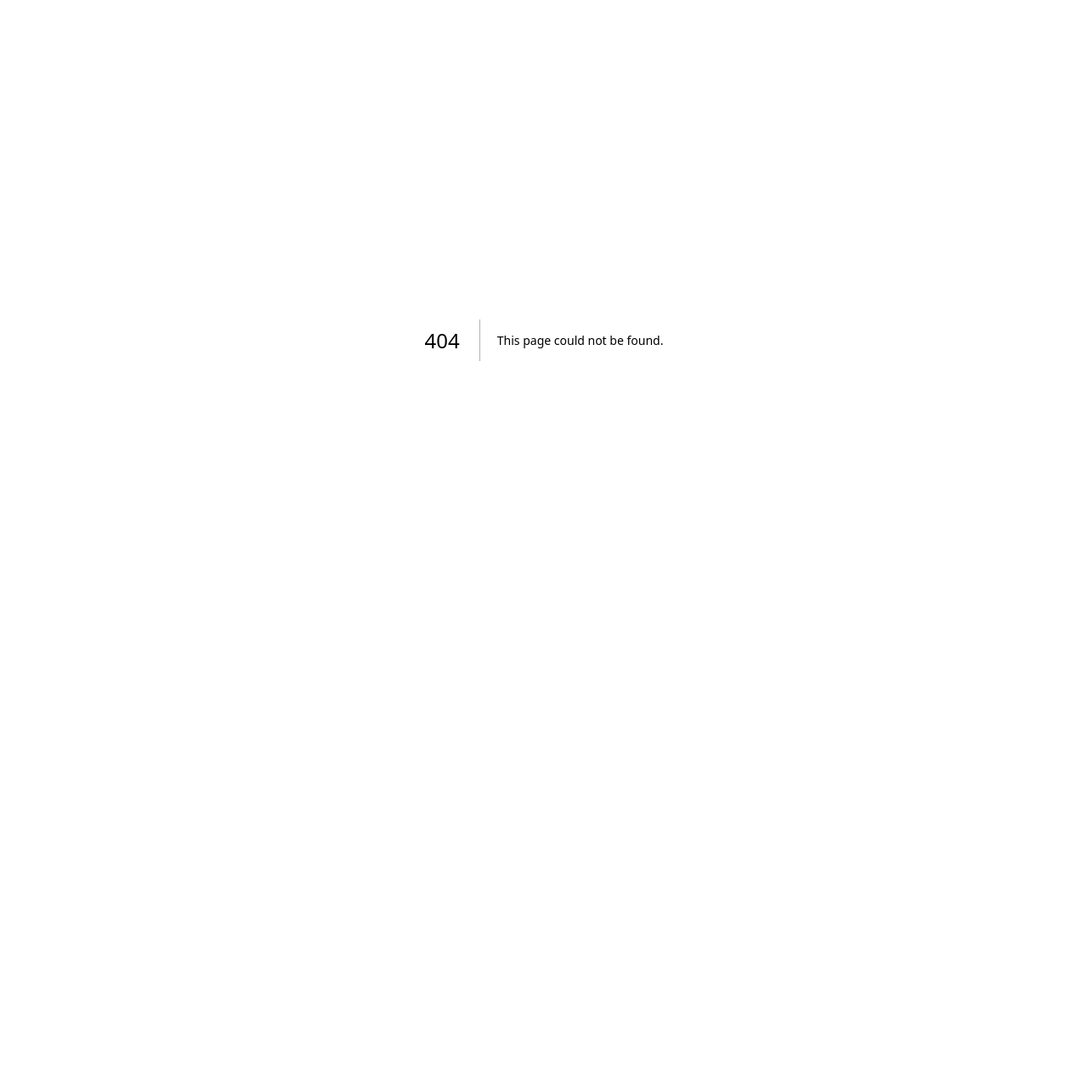
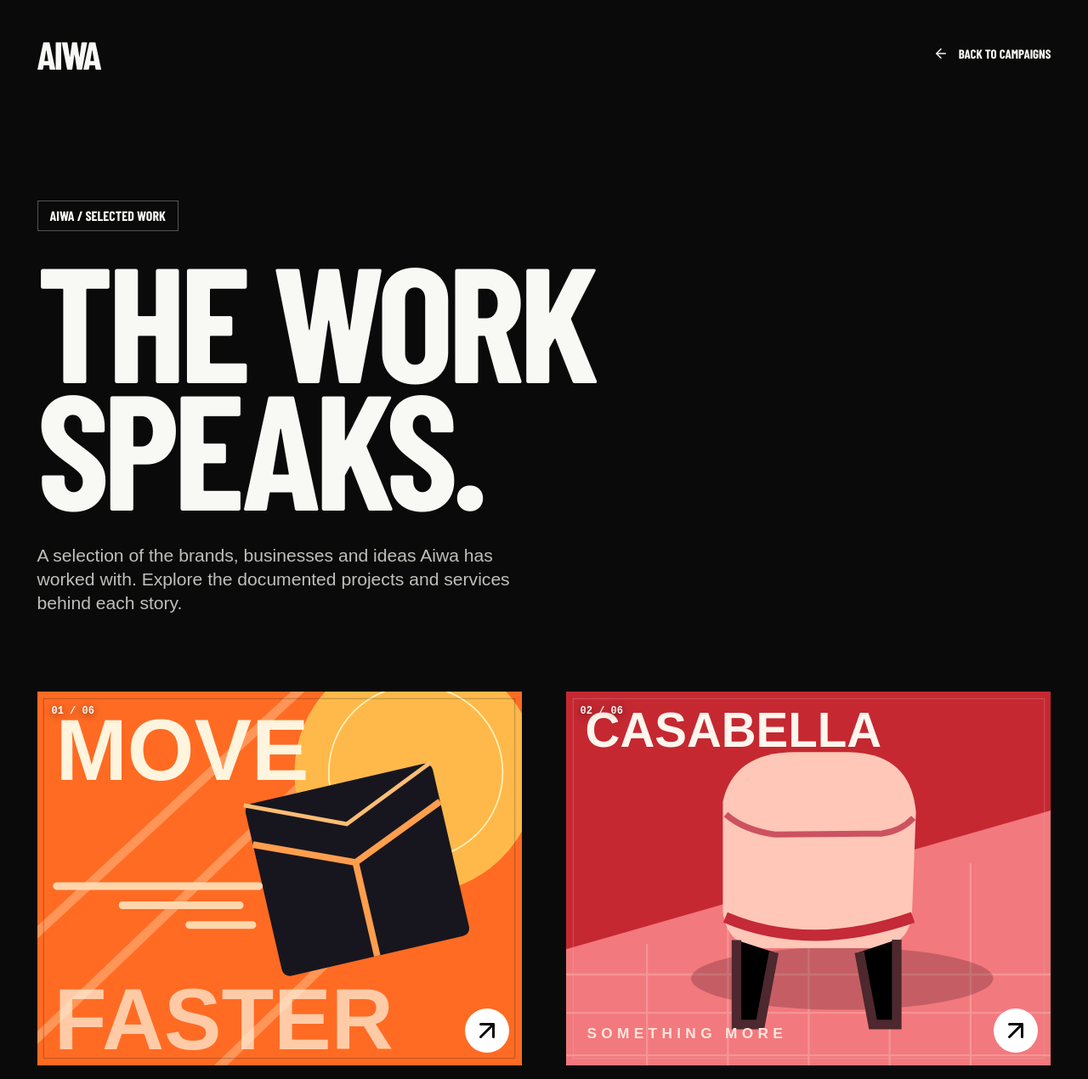
Before and after one commit to baba-dev/AMG-Web-V3, a Next.js app: page /work in a window 1280 px wide. Before the commit this address had no page. Shown: the top 1270 px of the page at 85% size. Before the commit the page ends 800 px from the top, so only its background shows below. Built offline with nearby package versions, Linux system fonts and the light colour scheme; a web font is replaced by a local one.

Commit message:
feat(work): add interactive media cards and static selected-work directory

```diff
--- /dev/null
+++ b/src/app/work/page.tsx
@@ -0,0 +1,58 @@
+import Image from "next/image";
+import Link from "next/link";
+import type { Metadata } from "next";
+import { ArrowLeft, ArrowUpRight } from "lucide-react";
+import { workProjects } from "@/lib/work/projects";
+import "./work-directory.css";
+
+export const metadata: Metadata = {
+  title: "Selected Work | Aiwa Media Group",
+  description:
+    "A selection of Aiwa Media Group's documented branding, marketing, production and digital experience projects.",
+};
+
+export default function WorkDirectory() {
+  return (
+    <main className="aiwa-directory">
+      <header className="aiwa-directory__nav">
+        <Link className="aiwa-directory__brand" href="/">AIWA</Link>
+        <Link className="aiwa-directory__back" href="/#work">
+          <ArrowLeft size={18} aria-hidden="true"/> BACK TO CAMPAIGNS
+        </Link>
+      </header>
+      <div className="aiwa-directory__intro">
+        <span className="aiwa-directory__eyebrow">AIWA / SELECTED WORK</span>
+        <h1>THE WORK<span> SPEAKS.</span></h1>
+        <p>
+          A selection of the brands, businesses and ideas Aiwa has worked with.
+          Explore the documented projects and services behind each story.
+        </p>
+      </div>
+      <ol className="aiwa-directory__grid">
+        {workProjects.map((project, index) => (
+          <li key={project.slug} className="aiwa-directory__project">
+            <a href={project.href} target="_blank" rel="noopener noreferrer"
+              aria-label={"View Aiwa's " + project.client + " project in a new tab"}>
+              <div className="aiwa-directory__visual">
+                <Image src={project.artwork} width={960} height={740} alt={project.alt}
+                  unoptimized loading="lazy"/>
+                <span>0{index+1} / 0{workProjects.length}</span>
+                <ArrowUpRight size={30} aria-hidden="true"/>
+              </div>
+              <div className="aiwa-directory__meta">
+                <div><strong>{project.client}</strong><small>{project.discipline}</small></div>
+                <p>{project.shortDescription}</p>
+              </div>
+            </a>
+          </li>
+        ))}
+      </ol>
+      <footer className="aiwa-directory__footer">
+        <p>GOOD WORK BEGINS WITH A CONVERSATION.</p>
+        <a href="https://aiwamediagroup.com/contact-us/">
+          GET IN TOUCH <ArrowUpRight size={19} aria-hidden="true"/>
+        </a>
+      </footer>
+    </main>
+  );
+}
--- /dev/null
+++ b/src/app/work/work-directory.css
@@ -0,0 +1,41 @@
+
+.aiwa-directory { background:#0a0a0a; color:#f8f8f5; min-height:100svh; font-family:Arial,Helvetica,sans-serif; padding:clamp(20px,3.4vw,56px); }
+.aiwa-directory * { box-sizing:border-box; }
+.aiwa-directory a { color:inherit; text-decoration:none; }
+.aiwa-directory a:focus-visible { outline:3px solid #f8f8f5; outline-offset:6px; }
+.aiwa-directory__nav { display:flex; align-items:center; justify-content:space-between; gap:20px; }
+.aiwa-directory__brand { font:900 46px/.85 var(--font-aiwa-display),Impact,sans-serif; letter-spacing:-.05em; }
+.aiwa-directory__back { display:inline-flex; gap:12px; align-items:center; font:800 15px/1 var(--font-aiwa-display),Impact,sans-serif; }
+.aiwa-directory__intro { margin:clamp(100px,12vw,195px) 0 90px; max-width:1250px; }
+.aiwa-directory__eyebrow { display:inline-block; padding:9px 14px; border:1px solid #555; font:800 16px/1 var(--font-aiwa-display),Impact,sans-serif; }
+.aiwa-directory__intro h1 { margin:28px 0 25px; font:900 clamp(90px,15vw,222px)/.78 var(--font-aiwa-display),Impact,sans-serif; letter-spacing:-.035em; }
+.aiwa-directory__intro h1 span { display:block; }
+.aiwa-directory__intro p { max-width:600px; margin:40px 0 0; font-size:clamp(17px,1.65vw,25px); line-height:1.33; color:#bfc0ba; }
+.aiwa-directory__grid { margin:0; padding:0; list-style:none; display:grid; grid-template-columns:repeat(2,minmax(0,1fr)); gap:clamp(45px,7vw,120px) clamp(24px,4vw,65px); }
+.aiwa-directory__project { list-style:none; min-width:0; }
+.aiwa-directory__visual { position:relative; overflow:hidden; aspect-ratio:1.297; background:#222; }
+.aiwa-directory__visual img { display:block; width:100%; height:100%; object-fit:cover; transition:transform .85s cubic-bezier(.16,1,.3,1); }
+.aiwa-directory__visual span { position:absolute; top:17px; left:17px; font:700 12px/1 monospace; text-shadow:0 2px 10px #0008; }
+.aiwa-directory__visual svg { position:absolute; bottom:15px; right:15px; color:#0a0a0a; background:#fff; padding:8px; width:52px; height:52px; border-radius:50%; transition:transform .45s; }
+.aiwa-directory__project a:hover img, .aiwa-directory__project a:focus-visible img { transform:scale(1.06); }
+.aiwa-directory__project a:hover svg, .aiwa-directory__project a:focus-visible svg { transform:translate(4px,-4px); }
+.aiwa-directory__meta { display:flex; justify-content:space-between; gap:30px; margin-top:14px; }
+.aiwa-directory__meta strong { display:block; font:900 clamp(22px,2.4vw,40px)/.95 var(--font-aiwa-display),Impact,sans-serif; }
+.aiwa-directory__meta small { display:block; margin-top:7px; font-size:11px; color:#aaa; }
+.aiwa-directory__meta p { margin:0; max-width:34ch; text-align:right; color:#b8b8b4; font-size:clamp(12px,1vw,16px); line-height:1.35; }
+.aiwa-directory__footer { display:flex; align-items:center; justify-content:space-between; gap:20px; border-top:1px solid #454545; margin:130px 0 0; padding:36px 0 20px; }
+.aiwa-directory__footer p { font:900 clamp(29px,4.5vw,68px)/.9 var(--font-aiwa-display),Impact,sans-serif; max-width:650px; margin:0; }
+.aiwa-directory__footer a { display:inline-flex; align-items:center; gap:20px; padding:15px 20px; border:1px solid #ddd; font:900 17px var(--font-aiwa-display),Impact,sans-serif; white-space:nowrap; }
+@media(max-width:767px) {
+  .aiwa-directory { padding:20px 17px 42px; }
+  .aiwa-directory__brand { font-size:38px; }
+  .aiwa-directory__intro { margin:100px 0 50px; }
+  .aiwa-directory__intro h1 { font-size:clamp(65px,14vw,110px); }
+  .aiwa-directory__intro p { font-size:17px; margin-top:30px; }
+  .aiwa-directory__grid { grid-template-columns:1fr; gap:54px; }
+  .aiwa-directory__meta { display:block; }
+  .aiwa-directory__meta p { margin-top:10px; max-width:100%; text-align:left; }
+  .aiwa-directory__footer { display:block; margin-top:90px; }
+  .aiwa-directory__footer a { margin-top:26px; }
+}
+@media(prefers-reduced-motion:reduce){ .aiwa-directory__visual img, .aiwa-directory__visual svg { transition:none!important; } }
--- a/src/components/aiwa-hero.tsx
+++ b/src/components/aiwa-hero.tsx
@@ -10,7 +10,7 @@ import { ModeToggle } from "@/components/mode-toggle";
 import "./aiwa-hero.css";
 
 const navigation = [
-  { label: "WORK", href: "#specialisms" },
+  { label: "WORK", href: "#work" },
   { label: "ABOUT", href: "#about" },
   { label: "SPECIALISMS", href: "#specialisms" },
   { label: "JOIN US", href: "https://aiwamediagroup.com/career/" },
--- a/src/components/aiwa-work.tsx
+++ b/src/components/aiwa-work.tsx
@@ -4,18 +4,39 @@ import { useEffect, useRef } from "react";
 import Image from "next/image";
 import Link from "next/link";
 import { ArrowUpRight, MoveRight } from "lucide-react";
-import { workProjects, type FeaturedWorkProject } from "@/lib/work/projects";
+import { workProjects, type WorkProject } from "@/lib/work/projects";
 import "./aiwa-work.css";
 
-function WorkCard({ project, index }: { project: FeaturedWorkProject; index: number }) {
+function WorkCard({ project, index }: { project: WorkProject; index: number }) {
+  const previewRef = useRef<HTMLVideoElement>(null);
+  const playPreview = () => {
+    if (typeof window === "undefined" ||
+      window.matchMedia("(prefers-reduced-motion: reduce)").matches) return;
+    void previewRef.current?.play().catch(() => {
+      // Muted video previews are optional; the static poster always remains.
+    });
+  };
+  const stopPreview = () => {
+    const video = previewRef.current;
+    if (video) { video.pause(); video.currentTime = 0; }
+  };
+
   return (
     <article className={"aiwa-work__slot aiwa-work__slot--" + project.slug}
       data-work-card={project.slug} data-work-index={index}>
       <a href={project.href} className="aiwa-work__card"
-        aria-label={project.client + " — " + project.title + "; view documented Aiwa work"}>
+        target="_blank" rel="noopener noreferrer"
+        onMouseEnter={playPreview} onMouseLeave={stopPreview}
+        onFocus={playPreview} onBlur={stopPreview}
+        aria-label={project.client + " — " + project.title + "; open documented Aiwa work in a new tab"}>
         <span className="aiwa-work__media">
           <Image src={project.artwork} width={960} height={740} alt={project.alt}
             unoptimized loading="lazy" draggable={false}/>
+          {project.video && (
+            <video ref={previewRef} className="aiwa-work__video" src={project.video.src}
+              poster={project.video.poster} muted playsInline loop preload="none"
+              aria-hidden="true" tabIndex={-1}/>
+          )}
           <span className="aiwa-work__media-marker" aria-hidden="true">
             {String(index + 1).padStart(2, "0")} / AIWA
           </span>
```
Also changed, not shown: src/components/aiwa-work.css (+13 -0 lines).
